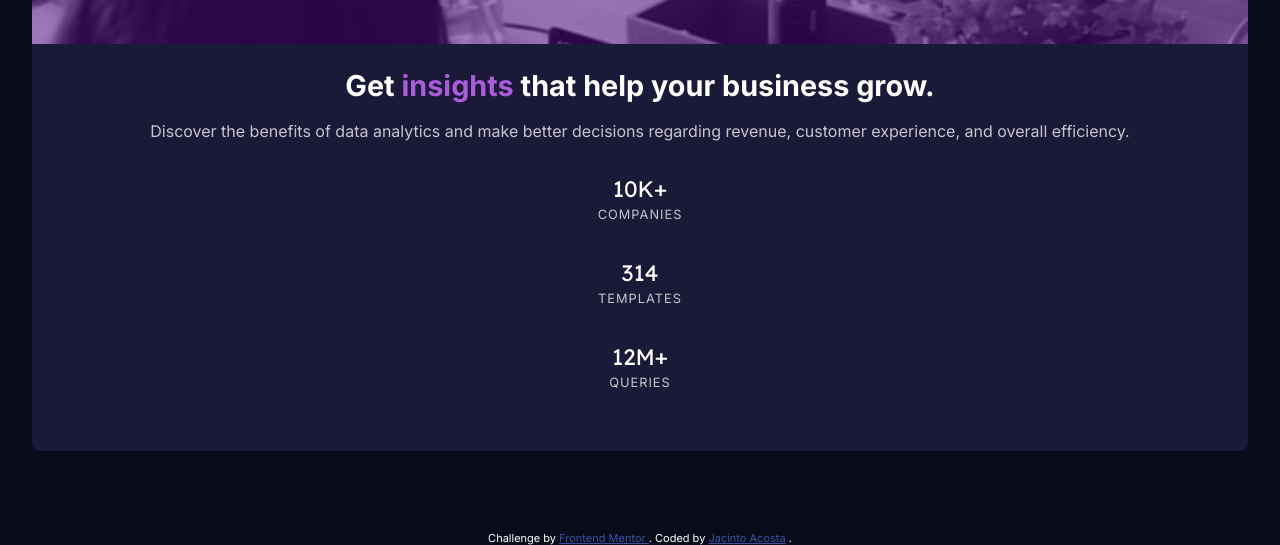
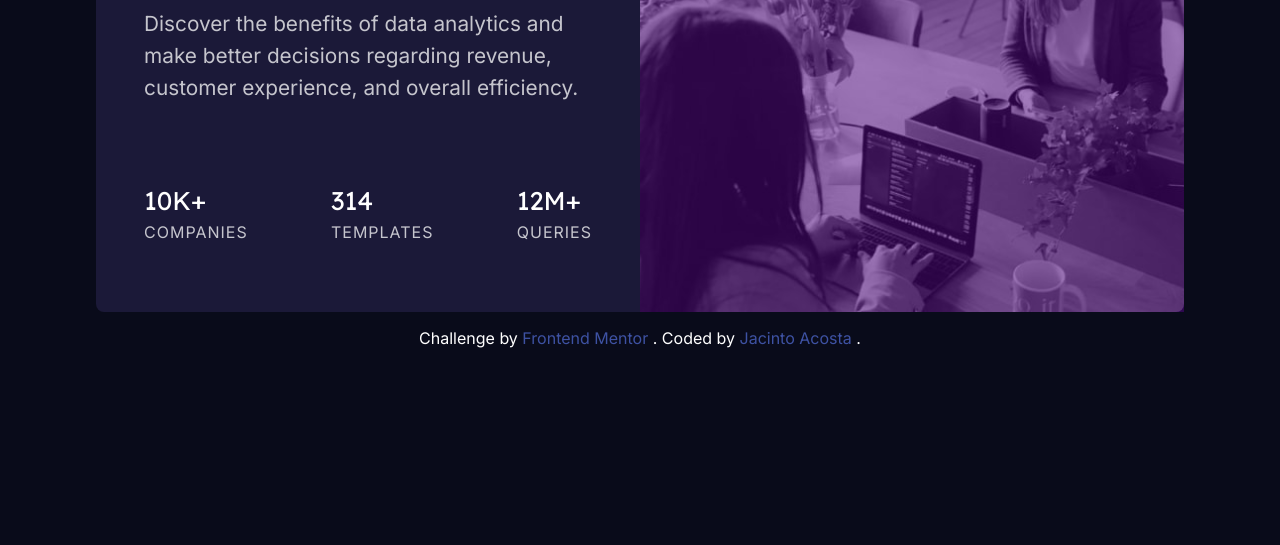
Before and after one commit to jacintoaczz/stats-preview-card, a plain HTML site: page index.html in a window 1280 px wide. Shown: the part 260-805 px from the top of the page. Drawn offline with Linux system fonts and the light colour scheme.

Commit message:
Ajusted styles for larger screens (>1200px). Finished challenge.

```diff
--- a/assets/css/responsive.css
+++ b/assets/css/responsive.css
@@ -1,2 +1,53 @@
-@media only screen and (min-width: 1440px) {
+@media only screen and (min-width: 1200px) {
+  .container {
+    margin: 6rem 6rem 1rem 6rem;
+  }
+
+  .card {
+    margin: 0;
+    grid-template-columns: repeat(2, 1fr);
+    grid-template-rows: auto;
+    grid-template-areas: "body image";
+  }
+
+  .card__img img {
+    border-top-left-radius: 0rem;
+    border-top-right-radius: var(--border-radius);
+    border-bottom-left-radius: 0rem;
+    border-bottom-right-radius: var(--border-radius);
+  }
+
+  .card .card__body {
+    padding: 3rem;
+  }
+
+  .card__heading {
+    font-size: 2.6rem;
+    text-align: left;
+    margin-bottom: 1.5rem;
+  }
+
+  .card__body p {
+    font-size: 1.3rem;
+    text-align: left;
+    line-height: 2rem;
+    margin: 0 0 5rem 0;
+  }
+
+  .card__stats {
+    flex-direction: row;
+    text-align: left;
+    font-size: 0.8rem;
+    letter-spacing: 1px;
+    justify-content: space-between;
+  }
+
+  .card__stats span {
+    font-size: 1.6rem;
+  }
+
+  .stats__item p {
+    font-size: 1rem;
+    margin: 0 0 1rem 0;
+  }
 }
--- a/assets/css/styles.css
+++ b/assets/css/styles.css
@@ -3,6 +3,7 @@
     1. Global
     2. Tipography
     3. Layout
+      3.1 Attribution
 
     4. Components
       4.1 Card
@@ -47,6 +48,27 @@ body {
   font-family: var(--font-inter);
   color: var(--white);
   background-color: var(--very-dark-blue);
+}
+
+/* ---------------- 3. Layout  ---------------- */
+.container {
+  margin: 0rem;
+}
+/* ----------------
+  3.1. Attribution
+   ---------------- */
+.attribution {
+  font-size: 1rem;
+  text-align: center;
+}
+.attribution a {
+  text-decoration: none;
+  color: hsl(228, 45%, 44%);
+  transition: letter-spacing 0.3s;
+}
+
+.attribution a:hover {
+  letter-spacing: 2px;
 }
 
 /* ---------------- 4. Components  ---------------- */
--- a/index.html
+++ b/index.html
@@ -24,19 +24,9 @@
     <!-- Custom CSS -->
     <link rel="stylesheet" href="./assets/css/styles.css" />
     <link rel="stylesheet" href="./assets/css/responsive.css" />
-
-    <!-- Feel free to remove these styles or customise in your own stylesheet 👍 -->
-    <style>
-      .attribution {
-        font-size: 11px;
-        text-align: center;
-      }
-      .attribution a {
-        color: hsl(228, 45%, 44%);
-      }
-    </style>
   </head>
   <body>
+    <main class="container">
       <!-- Card -->
       <div class="card">
         <section class="card__img">
@@ -78,6 +68,7 @@
         </section>
       </div>
       <!-- #Card -->
+    </main>
 
     <div class="attribution">
       Challenge by
```
Lines whose indentation alone changed are shown as unchanged.
